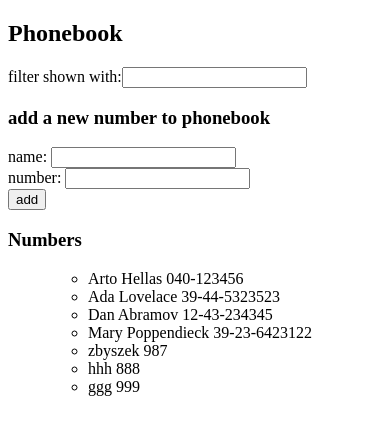
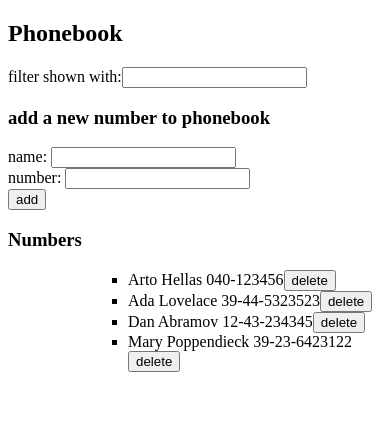
Before and after one commit to zbynio414/FullStackOpen, a React (Create React App) app in the folder part2/phonebook/: page / in a window 390 px wide. Shown: the top 434 px of the page. Built offline with nearby package versions, Linux system fonts and the light colour scheme; data requests are answered from the project's data file; the HTML template or start-up script is replaced by a standard one.

Commit message:
2.14: The Phonebook step9 finished

```diff
--- a/part2/phonebook/db.json
+++ b/part2/phonebook/db.json
@@ -19,21 +19,6 @@
       "name": "Mary Poppendieck",
       "number": "39-23-6423122",
       "id": 4
-    },
-    {
-      "name": "zbyszek",
-      "number": "987",
-      "id": 5
-    },
-    {
-      "name": "hhh",
-      "number": "888",
-      "id": 6
-    },
-    {
-      "name": "ggg",
-      "number": "999",
-      "id": 7
     }
   ]
 }
--- a/part2/phonebook/src/App.js
+++ b/part2/phonebook/src/App.js
@@ -41,6 +41,16 @@ const App = () => {
       })
   }
 
+  const removePerson = (name, id) => {
+    if (window.confirm(`delete ${name}?`)) {
+      personsServices
+        .remove(id)
+        .then(returnedPerson =>
+          setPersons(persons.filter(person => person.id!==id))
+        )
+    }
+  }
+
   const handleNameChange = (event) => {
     console.log(event.target.value)
     setNewName(event.target.value)
@@ -55,7 +65,10 @@ const App = () => {
     setNewSearch(event.target.value)
   }
 
-
+  const numbersToShow =
+    persons
+    .filter(person =>
+      person.name.toLowerCase().includes(newSearch.toLowerCase()))
 
   return (
     <div>
@@ -69,9 +82,14 @@ const App = () => {
         newNumber={newNumber} handleNumberChange={handleNumberChange}/>
 
       <h3>Numbers</h3>
-
-        <Numbers persons={persons} newSearch={newSearch} />
-
+        <ul>
+          {numbersToShow.map(person =>
+          <Numbers
+          key = {person.id}
+          person={person}
+          removePerson={()=>removePerson(person.name, person.id)}/>
+        )}
+        </ul>
     </div>
   )
 }
--- a/part2/phonebook/src/components/Numbers.js
+++ b/part2/phonebook/src/components/Numbers.js
@@ -1,9 +1,11 @@
 
-const Numbers = ({persons, newSearch}) =>{
+const Numbers = ({person, removePerson}) =>{
     return(
     <ul>
         <ul>
-          {persons.filter(person => person.name.toLowerCase().includes(newSearch.toLowerCase())).map(person => <li key={person.name}>{person.name} {person.number}</li>)}
+          <li key={person.name}>{person.name} {person.number}
+          <button onClick={removePerson}>delete</button>
+          </li>
         </ul>
     </ul>
     )
--- a/part2/phonebook/src/services/persons.js
+++ b/part2/phonebook/src/services/persons.js
@@ -13,4 +13,9 @@ const create = personObject => {
     return request.then(response => response.data)
 }
 
-export default {getAll, create}
+const remove = id => {
+    const request = axios.delete(`${baseUrl}/${id}`)
+    return request.then(response => response.data)
+}
+
+export default {getAll, create, remove}
```
